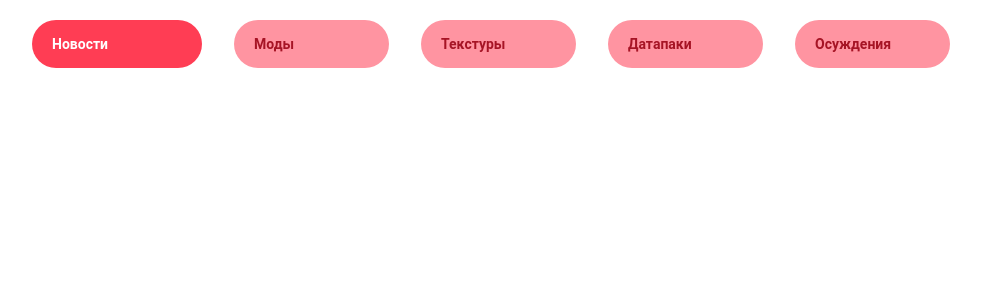
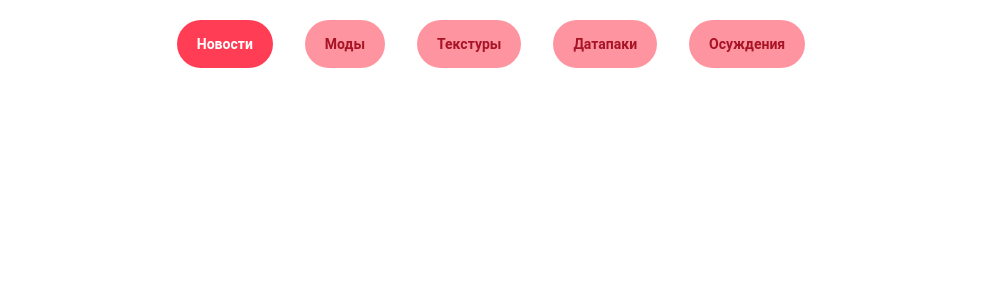
Before and after one commit to Andrey1233-maker/mineSite, a React (Create React App) app: page / in a window 1280 px wide. Shown: the top 300 px of the page, without its empty margins (159-1140 px from the left). Built offline with nearby package versions, Linux system fonts and the light colour scheme.

Commit message:
change menu buttons

```diff
--- a/src/components/navigtionMenu/navigationMenu.css
+++ b/src/components/navigtionMenu/navigationMenu.css
@@ -6,7 +6,7 @@
     padding: 0 20px;
     gap: 10px;
 
-    width: 130px;
+    width: max-content;
     height: 48px;
 
     background: #FF3D54;
@@ -28,7 +28,7 @@
     padding: 0 20px;
     gap: 10px;
 
-    width: 115px;
+    width: max-content;
     height: 48px;
 
     background: #FF94A1;
```
